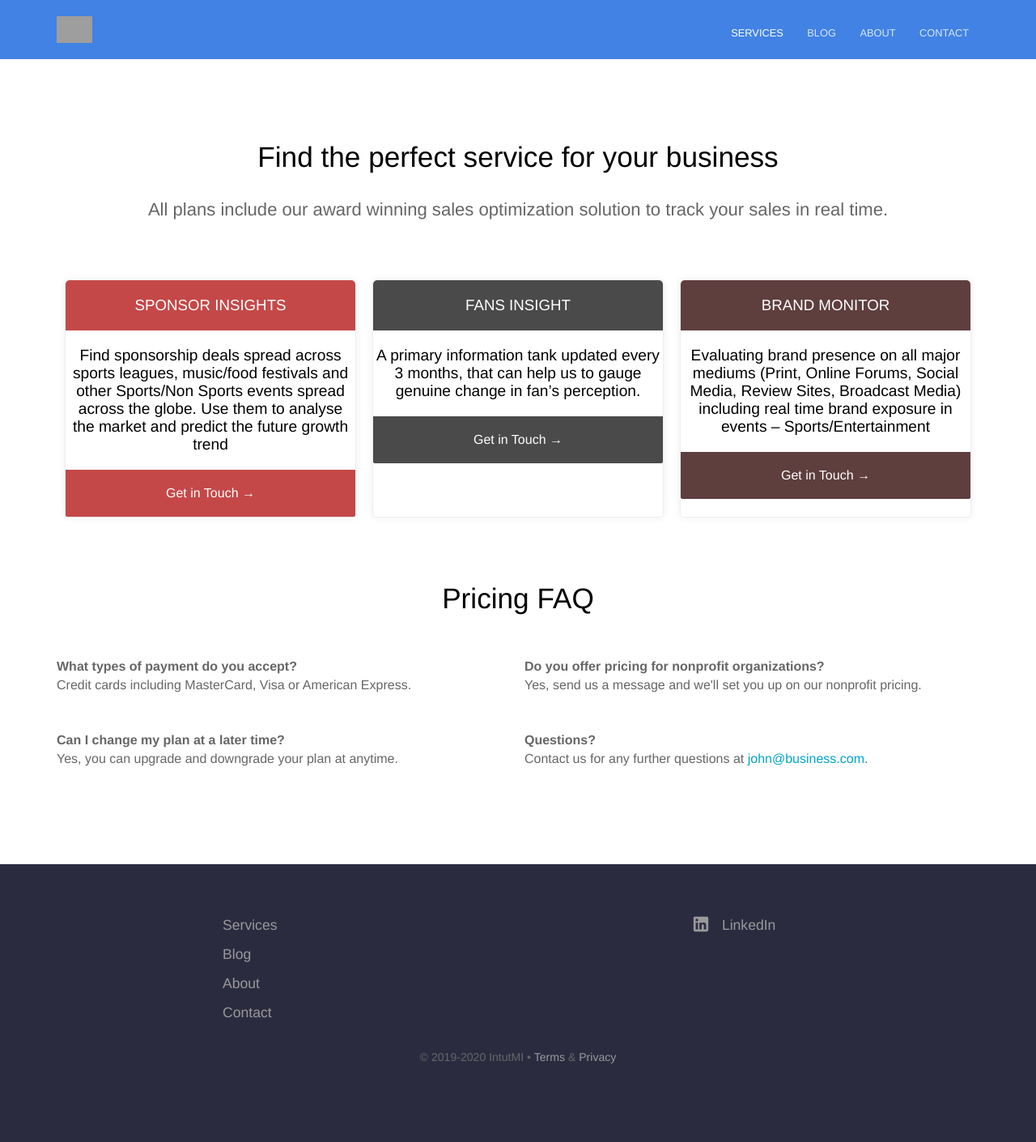
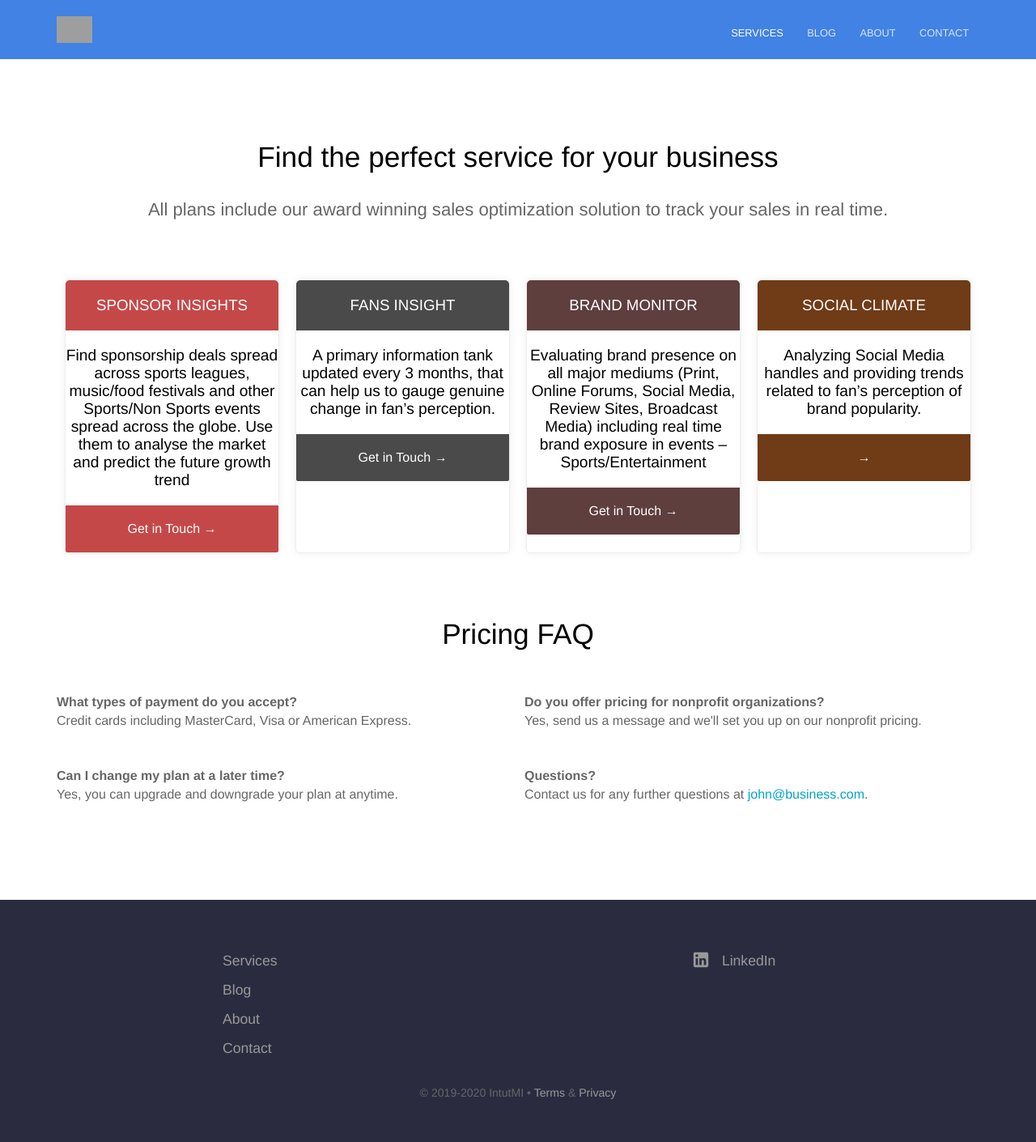
Before and after one commit to intutdev/intutmi.github.io, a Jekyll site: the page built from services.html, in a window 1280 px wide. Shown: the whole page at 81% size. Built offline with Jekyll 4.4.1, drawn with Linux system fonts in a browser that asks for light colours; before the commit the page ends 1366 px from its top, so only the background shows below that; grey boxes are pictures that could not be loaded.

Commit message:
Updated 'services.html' via CloudCannon

```diff
--- a/services.html
+++ b/services.html
@@ -40,6 +40,16 @@ pricing_table:
     call_to_action:
       link: 'mailto:contact@intutmi.com?subject=Brand%20Monitor%20Inquiry'
       text: Get in Touch
+  - name: SOCIAL CLIMATE
+    color: '#703b17'
+    features:
+      - text: >-
+          Analyzing Social Media handles and providing trends related  to fan’s
+          perception of brand popularity.
+        highlight: true
+    call_to_action:
+      link: 'mailto:contact@intutmi.com?subject=Social%20Climate%20Inquiry'
+      text:
 faq:
   - question: What types of payment do you accept?
     answer: 'Credit cards including MasterCard, Visa or American Express.'
```
